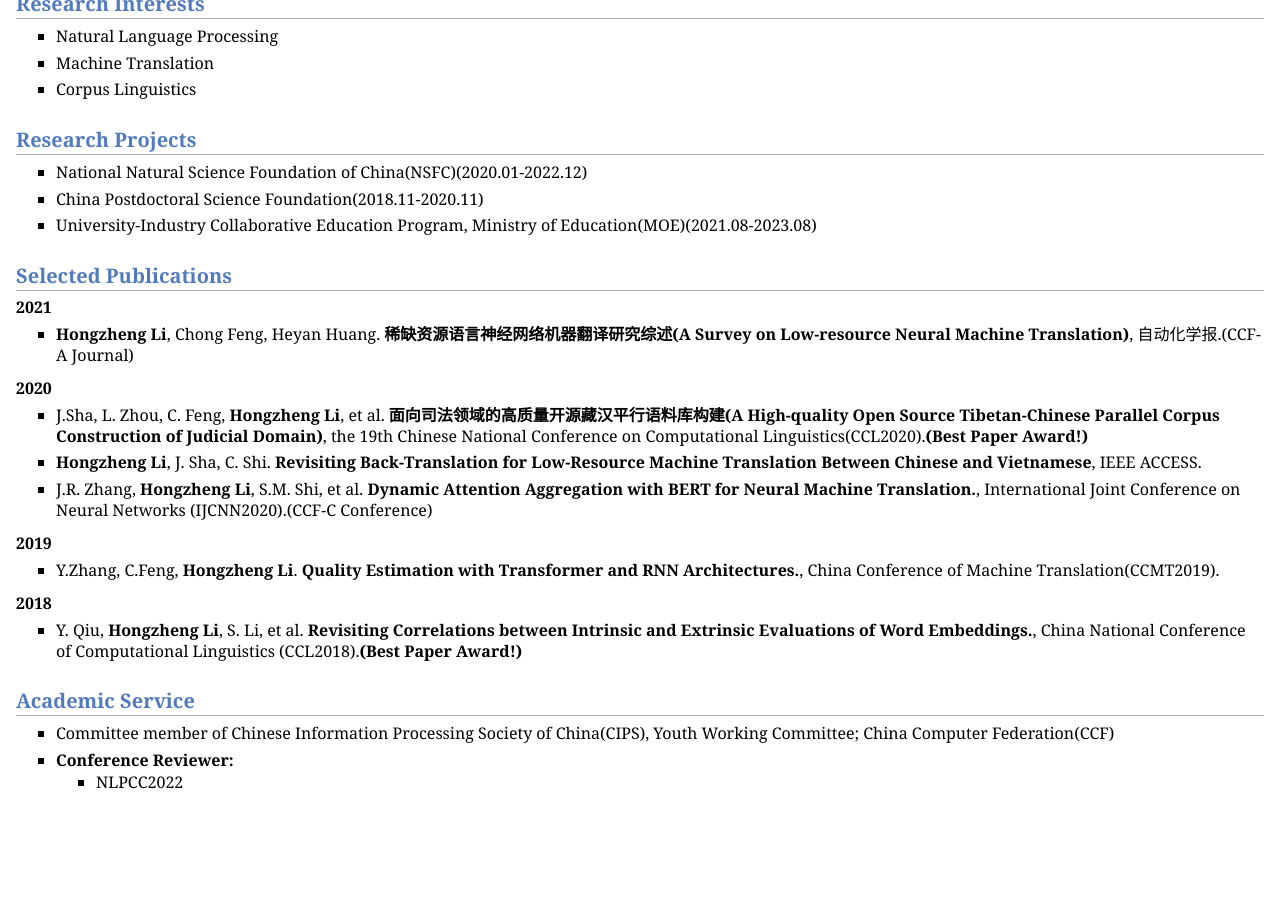
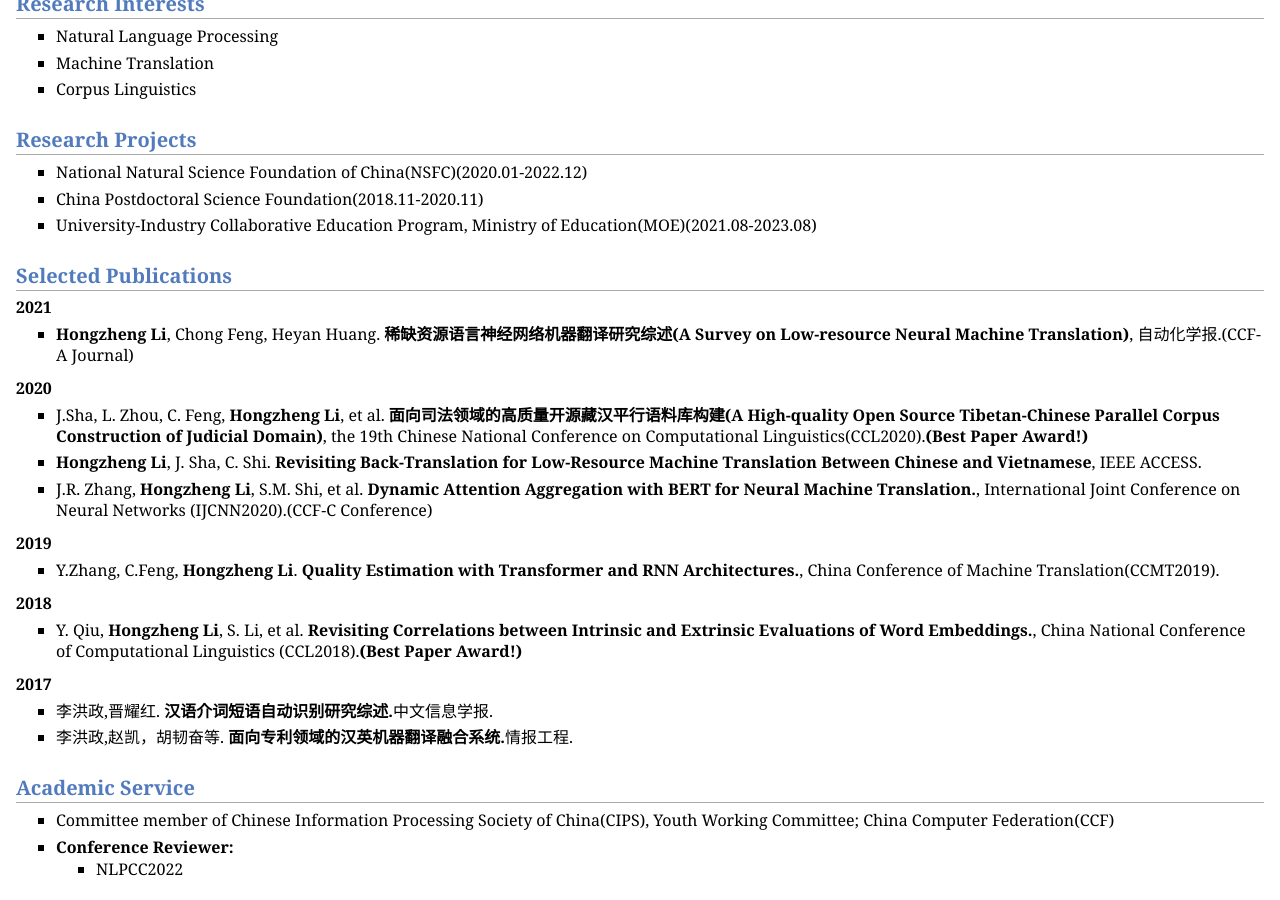
Before and after one commit to lihongzheng-nlp/lihongzheng-nlp.github.io, a Jekyll site: the page index.html, which Jekyll copies as it is, in a window 1280 px wide and 900 px high, scrolled down 675 px. Built offline with Jekyll 4.4.1, drawn with Linux system fonts in a browser that asks for light colours; before the commit the page ends 1488 px from its top, so only the background shows below that.

Commit message:
Update index.html

```diff
--- a/index.html
+++ b/index.html
@@ -91,6 +91,15 @@ Tenure-track Assistant Professor<br />
   <p>Y. Qiu, <b>Hongzheng Li</b>, S. Li, et al. <b>Revisiting Correlations between Intrinsic and Extrinsic Evaluations of Word Embeddings.</b>, China National Conference of Computational Linguistics (CCL2018).<b>(Best Paper Award!)</b></p>
 </li>
 </ul>
+<p><b>2017</b></p>
+<ul>
+<li>
+  <p>李洪政,晋耀红. <b>汉语介词短语自动识别研究综述.</b>中文信息学报.</p>
+</li>
+<li>
+  <p>李洪政,赵凯，胡韧奋等. <b>面向专利领域的汉英机器翻译融合系统.</b>情报工程.</p>
+</li>
+</ul>
 <h2>Academic Service</h2>
 <ul>
 <li><p>Committee member of Chinese Information Processing Society of China(CIPS), Youth Working Committee; China Computer Federation(CCF)</p>
```
